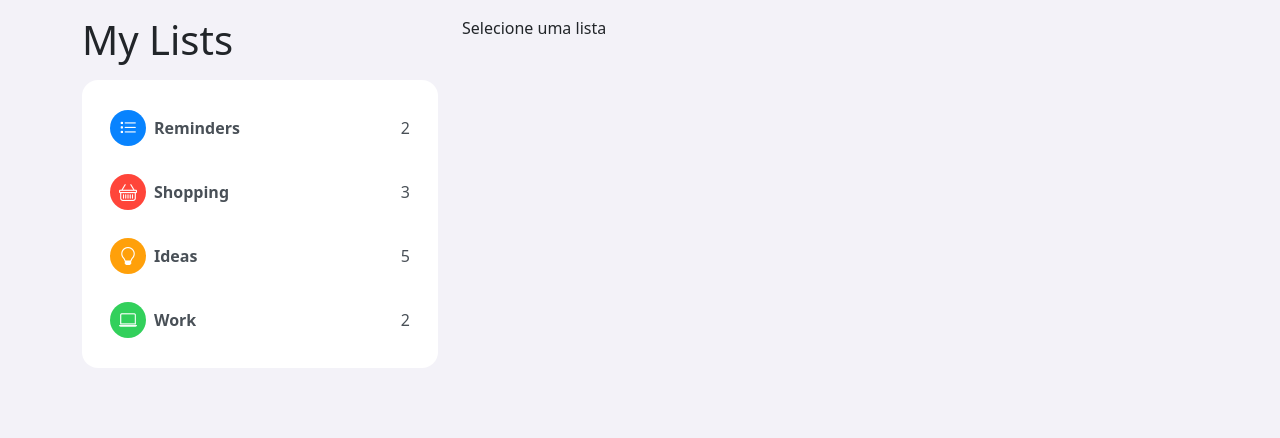
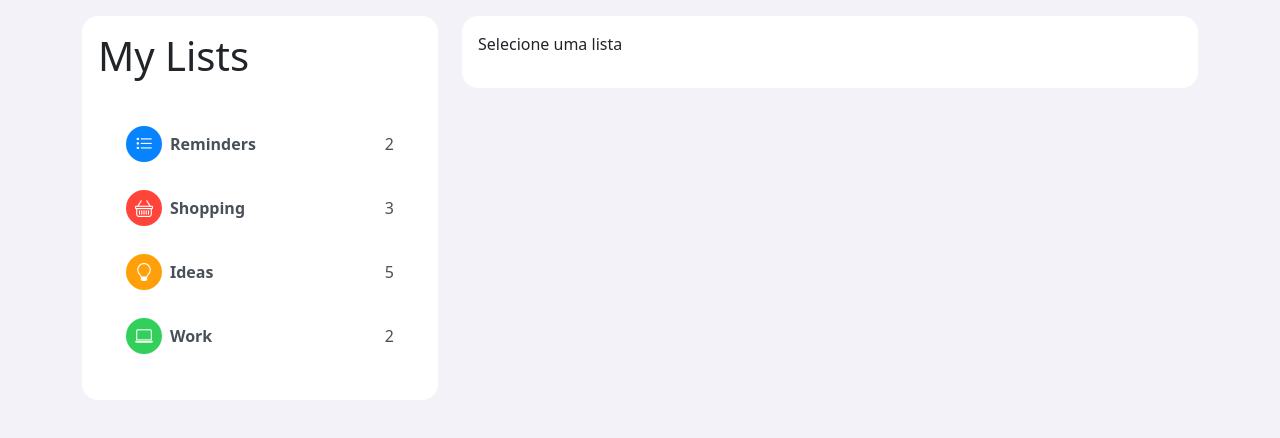
Before and after one commit to GuilhermeDSantos/to-do, an Angular app: page / in a window 1280 px wide. Shown: the top 438 px of the page. Built offline with nearby package versions, Linux system fonts and the light colour scheme.

Commit message:
Refactor list display logic with responsive and dynamic styles
Updated components to improve responsiveness and styling. Introduced `NgClass` and `NgStyle` for conditional display and dynamic styles. Enhanced HTML templates to better handle layout changes and list selection states.

```diff
--- a/src/app/components/task-list/task-list.component.html
+++ b/src/app/components/task-list/task-list.component.html
@@ -2,5 +2,12 @@
   <p>Selecione uma lista</p>
 </div>
 <ng-template #elseBlock>
-  <p>Lista: {{listService.selectedList.name}}</p>
+  <div class="row">
+    <div class="col-10">
+      <h2 [ngStyle]="{'color': listService.selectedList.color}">{{listService.selectedList.name}}</h2>
+    </div>
+    <!--        <div class="col-2">-->
+    <!--          <span>{{listService.selectedList.taskCount}}</span>-->
+    <!--        </div>-->
+  </div>
 </ng-template>
--- a/src/app/components/task-list/task-list.component.ts
+++ b/src/app/components/task-list/task-list.component.ts
@@ -1,11 +1,12 @@
 import { Component } from '@angular/core';
 import {ListService} from '../../services/list/list.service';
-import {NgIf} from '@angular/common';
+import {NgIf, NgStyle} from '@angular/common';
 
 @Component({
   selector: 'app-task-list',
   imports: [
-    NgIf
+    NgIf,
+    NgStyle
   ],
   templateUrl: './task-list.component.html',
   styleUrl: './task-list.component.css'
--- a/src/app/screens/home/home.component.html
+++ b/src/app/screens/home/home.component.html
@@ -1,10 +1,17 @@
 <div class="container mt-3">
-  <div class="row">
-    <div class="col-sm-12 col-md-4">
-      <app-list-selector></app-list-selector>
+    <div class="row">
+        <div class="col-md-4" [ngClass]="{ 'd-none d-md-block': listService.selectedList !== undefined }">
+            <div class="card d-none d-md-block p-3">
+                <app-list-selector></app-list-selector>
+            </div>
+            <app-list-selector class="d-md-none"></app-list-selector>
+        </div>
+
+        <div class="col-md-8" [ngClass]="{ 'd-none d-md-block': listService.selectedList === undefined }">
+            <div class="card d-none d-md-block p-3">
+                <app-task-list></app-task-list>
+            </div>
+            <app-task-list class="d-md-none"></app-task-list>
+        </div>
     </div>
-    <div class="col-md-8 d-none d-md-block">
-      <app-task-list></app-task-list>
-    </div>
-  </div>
 </div>
```
Also changed, not shown: src/app/screens/home/home.component.ts (+7 -1 lines).
